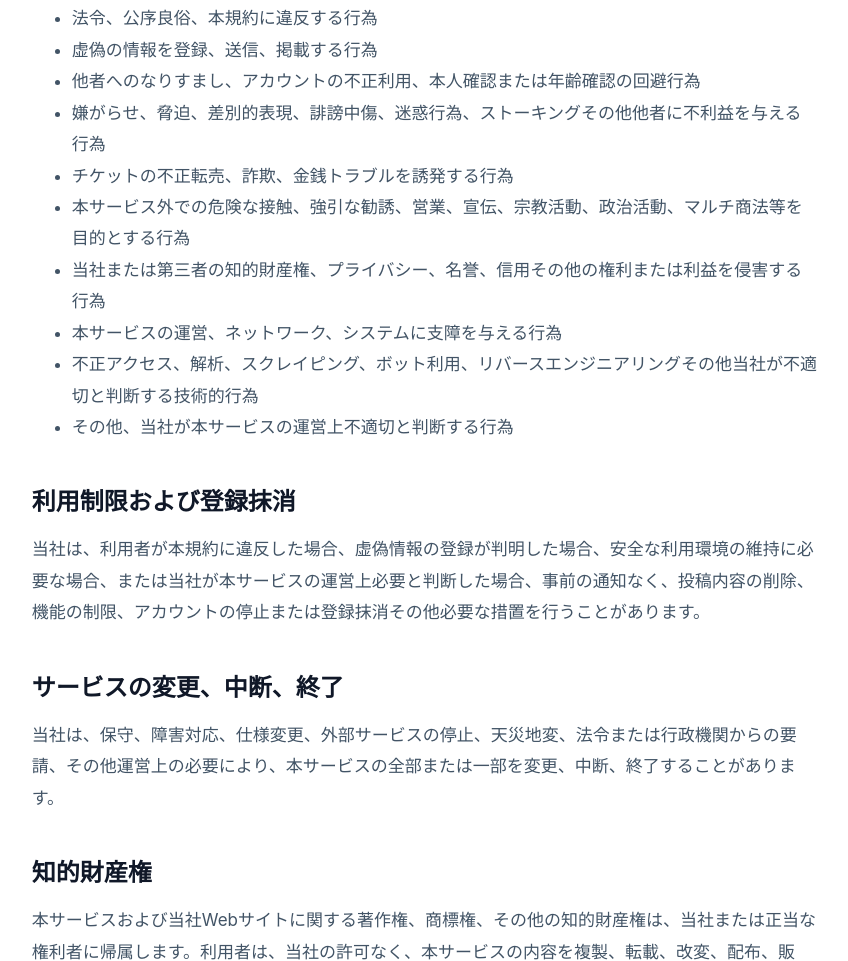
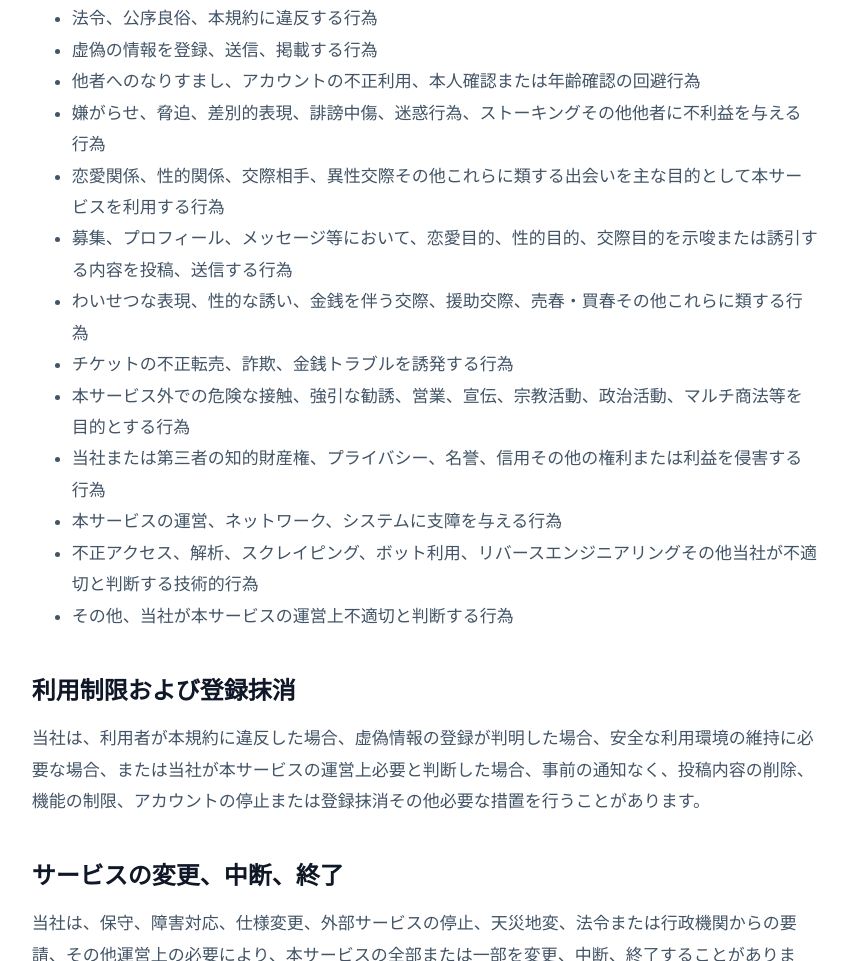
Before and after one commit to tatsupac/ragetechnologies-site, a website: page terms.html in a window 1280 px wide. Shown: the part 1448-2409 px from the top of the page, without its empty margins (45-893 px from the left). Drawn offline with Linux system fonts and the light colour scheme.

Commit message:
Clarify prohibited dating and sexual use

```diff
--- a/terms.html
+++ b/terms.html
@@ -64,6 +64,9 @@
         <li>虚偽の情報を登録、送信、掲載する行為</li>
         <li>他者へのなりすまし、アカウントの不正利用、本人確認または年齢確認の回避行為</li>
         <li>嫌がらせ、脅迫、差別的表現、誹謗中傷、迷惑行為、ストーキングその他他者に不利益を与える行為</li>
+        <li>恋愛関係、性的関係、交際相手、異性交際その他これらに類する出会いを主な目的として本サービスを利用する行為</li>
+        <li>募集、プロフィール、メッセージ等において、恋愛目的、性的目的、交際目的を示唆または誘引する内容を投稿、送信する行為</li>
+        <li>わいせつな表現、性的な誘い、金銭を伴う交際、援助交際、売春・買春その他これらに類する行為</li>
         <li>チケットの不正転売、詐欺、金銭トラブルを誘発する行為</li>
         <li>本サービス外での危険な接触、強引な勧誘、営業、宣伝、宗教活動、政治活動、マルチ商法等を目的とする行為</li>
         <li>当社または第三者の知的財産権、プライバシー、名誉、信用その他の権利または利益を侵害する行為</li>
```
